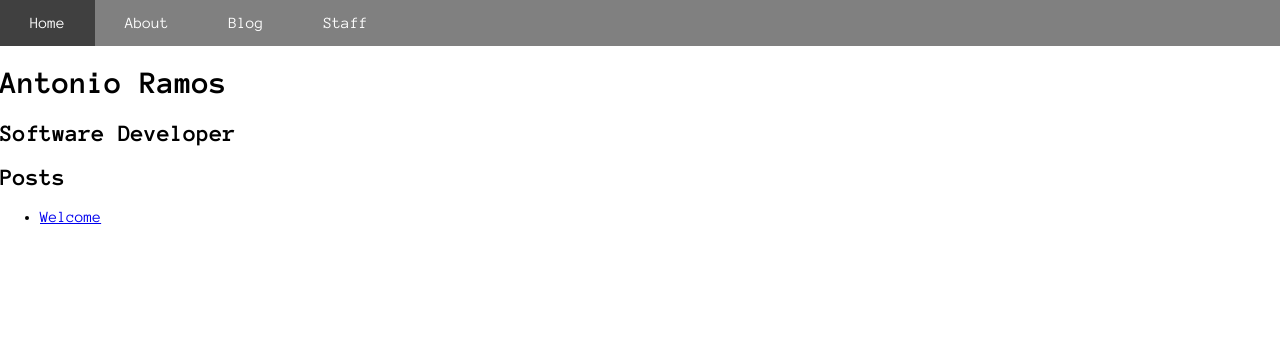
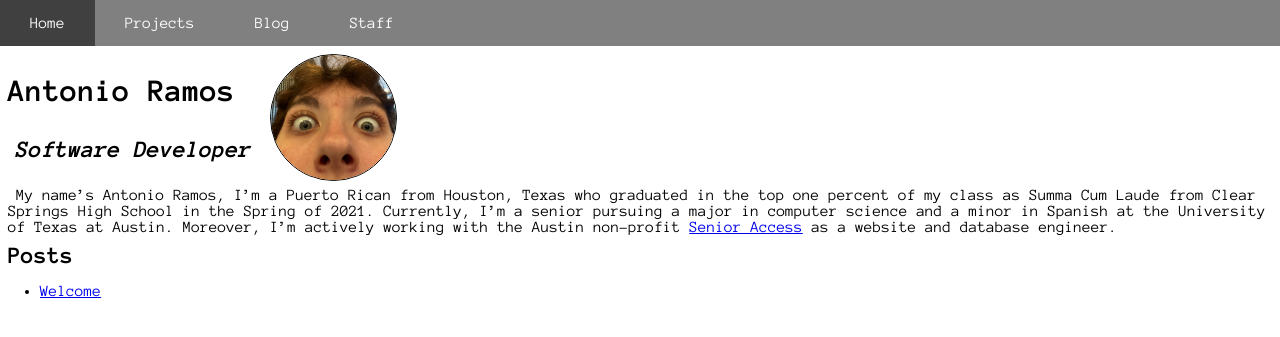
Before and after one commit to jimbo23000/jimbo23000.github.io, a Jekyll site: the page built from _authors/jimbo.md, in a window 1280 px wide. Shown: the top 337 px of the page. Built offline with Jekyll 4.4.1, drawn with Linux system fonts in a browser that asks for light colours.

Commit message:
First version of author page complete

```diff
--- a/_authors/jimbo.md
+++ b/_authors/jimbo.md
@@ -1,5 +1,8 @@
 ---
-short_name: Jimbo
+username: Jimbo
 name: Antonio Ramos
 position: Software Developer
+pfp_path: /assets/images/jimbo.jpeg
+pfp_alt_text: Graduation picture coming soon.
 ---
+My name's Antonio Ramos, I'm a Puerto Rican from Houston, Texas who graduated in the top one percent of my class as Summa Cum Laude from Clear Springs High School in the Spring of 2021. Currently, I'm a senior pursuing a major in computer science and a minor in Spanish at the University of Texas at Austin. Moreover, I'm actively working with the Austin non-profit [Senior Access](https://senioraccesstx.org/) as a website and database engineer.
--- a/_data/navigation.yml
+++ b/_data/navigation.yml
@@ -1,7 +1,7 @@
 - name: Home
   link: /
-- name: About
-  link: /about.html
+- name: Projects
+  link: /projects.html
 - name: Blog
   link: /blog.html
 - name: Staff
--- a/_layouts/author.html
+++ b/_layouts/author.html
@@ -1,12 +1,15 @@
 ---
 layout: default
 ---
-<h1>{{ page.name }}</h1>
-<h2>{{ page.position }}</h2>
-{{ content }}
+<div class="author">
+  <h1>{{ page.name }}</h1>
+  <h2>{{ page.position }}</h2>
+  <img src="{{ page.pfp_path }}" alt="{{ page.pfp_alt_text }}">
+</div>
+<p>{{ content }}</p>
 <h2>Posts</h2>
 <ul>
-  {% assign filtered_posts = site.posts | where: 'author', page.short_name %}
+  {% assign filtered_posts = site.posts | where: 'author', page.username %}
   {% for post in filtered_posts %}
     <li><a href="{{ post.url }}">{{ post.title }}</a></li>
   {% endfor %}
--- /dev/null
+++ b/_sass/author.scss
@@ -0,0 +1,26 @@
+.author {
+    height: 125px;
+    width: 400px;
+
+    margin: 8px;
+    padding: 0px;
+
+    display: flex;
+    flex-wrap: wrap;
+    flex-direction: column;
+}
+.author h2 {
+    margin: 8px;
+    padding: 0px;
+
+    font-style: italic;
+}
+.author img {
+    height: 125px;
+    width: 125px;
+
+    object-fit: cover;
+    border-radius: 50%;
+
+    border: 1px solid black;
+}
--- a/_sass/main.scss
+++ b/_sass/main.scss
@@ -4,3 +4,14 @@ body {
 
     font-family: "Anonymous Pro", sans-serif;
 }
+h2 {
+    margin: 8px;
+    padding: 0px;
+}
+p {
+    margin: 8px;
+    padding: 0px;
+
+    text-align: left;
+    text-indent: 8px;
+}
--- a/assets/css/styles.scss
+++ b/assets/css/styles.scss
@@ -3,4 +3,5 @@
 @import "font";
 @import "main";
 @import "navbar";
-@import "table"
+@import "table";
+@import "author";
```
Also changed, not shown: about.html (deleted, +0 -39 lines), projects.html (added, +26 -0 lines), assets/images/jimbo.jpeg (renamed from assets/images/first_image.jpeg), assets/images/second_image.jpeg (deleted).
